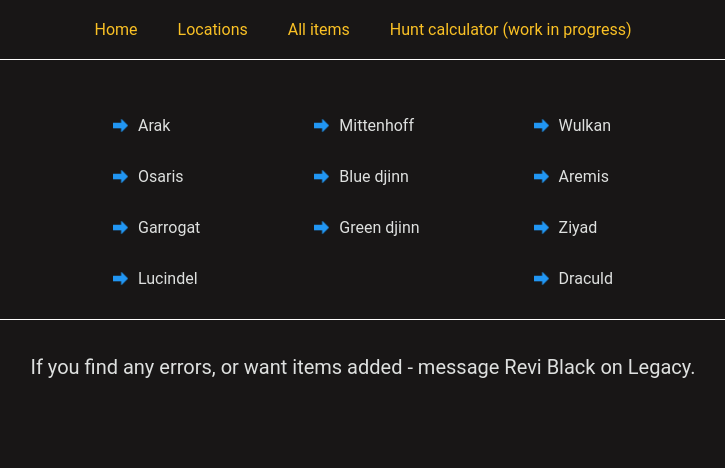
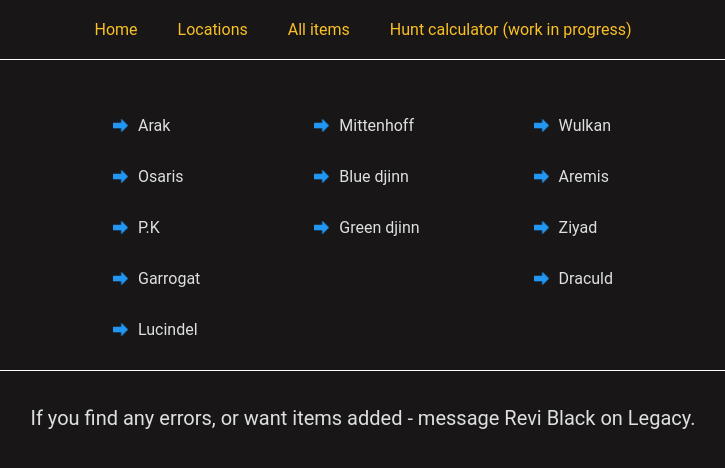
Before and after one commit to ThomasSonnerstam/medivia-prices, a Next.js app: page /locations in a window 1280 px wide. Shown: the top 468 px of the page, without its empty margins (277-1002 px from the left). Built offline with nearby package versions, Linux system fonts and the light colour scheme.

Commit message:
Added items

```diff
--- a/allItems.js
+++ b/allItems.js
@@ -5,6 +5,36 @@ const allItems = {
       price: 160,
       url: "https://wiki.mediviastats.info/images/4/48/White_Pearl.gif",
       location: "All jewelers",
+    },
+    {
+      name: "Plate Shield",
+      price: 45,
+      url: "https://wiki.mediviastats.info/images/1/10/Plate_shield.png",
+      location: "Osaris",
+    },
+    {
+      name: "Chain Helmet",
+      price: 17,
+      url: "https://wiki.mediviastats.info/images/9/9b/Chain_helmet.png",
+      location: "Garrogat",
+    },
+    {
+      name: "Brass Helmet",
+      price: 30,
+      url: "https://wiki.mediviastats.info/images/6/67/Brass_helmet.png",
+      location: "Osaris",
+    },
+    {
+      name: "Chain Armor",
+      price: 70,
+      url: "https://wiki.mediviastats.info/images/e/ee/Chain_armor.png",
+      location: "Garrogat",
+    },
+    {
+      name: "Scale Armor",
+      price: 75,
+      url: "https://wiki.mediviastats.info/images/f/fa/Scale_armor.png",
+      location: "P.K",
     },
     {
       name: "Black Pearl",
@@ -114,6 +144,18 @@ const allItems = {
       name: "Clerical Mace",
       price: 170,
       url: "https://wiki.mediviastats.info/images/a/a3/Clerical_mace.png",
+      location: "Garrogat",
+    },
+    {
+      name: "Mace",
+      price: 30,
+      url: "https://wiki.mediviastats.info/images/6/63/Mace.png",
+      location: "Garrogat",
+    },
+    {
+      name: "Sword",
+      price: 25,
+      url: "https://wiki.mediviastats.info/images/8/89/Sword.png",
       location: "Garrogat",
     },
     {
--- a/pages/locations.js
+++ b/pages/locations.js
@@ -47,6 +47,22 @@ const App = () => {
                 src="/right-arrow.png"
               ></img>
               <p>Osaris</p>
+            </CheckBox>
+
+            <CheckBox
+              onClick={() => {
+                setSelected("P.K");
+              }}
+            >
+              <img
+                style={{
+                  width: "15px",
+                  height: "15px",
+                  marginRight: "10px",
+                }}
+                src="/right-arrow.png"
+              ></img>
+              <p>P.K</p>
             </CheckBox>
 
             <CheckBox
```
